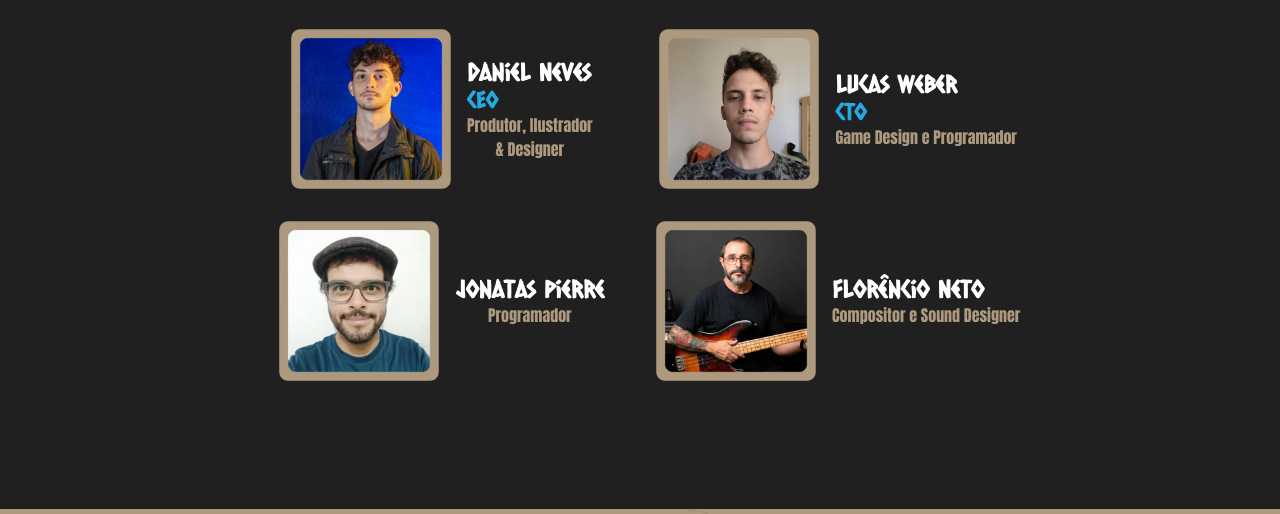
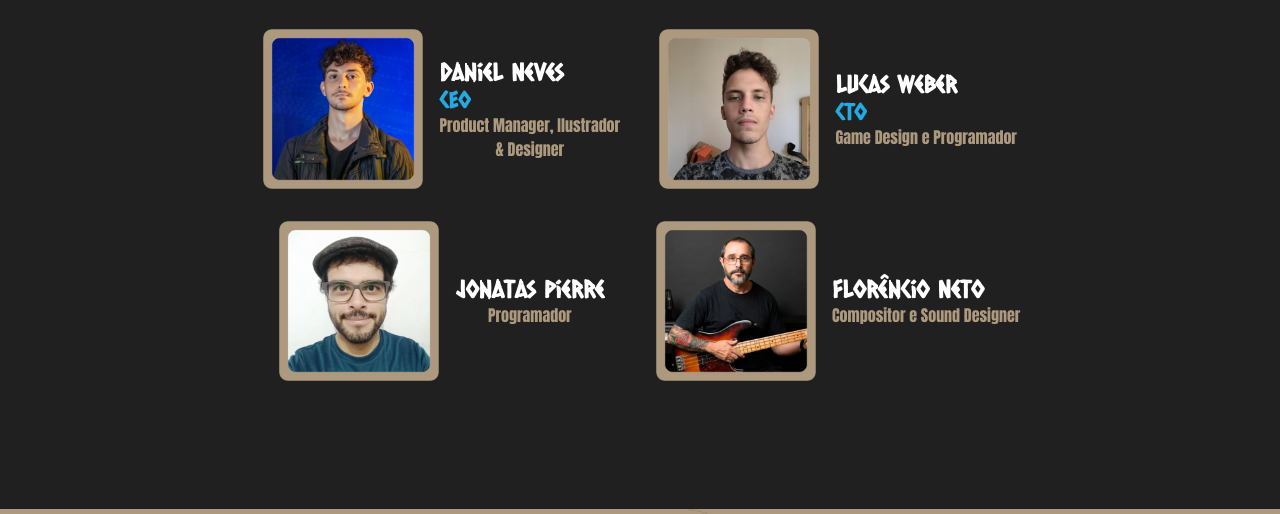
Before and after one commit to danielneves2006/Site_Teras, a plain HTML site: page Equipe/equipe.html in a window 1280 px wide. Shown: the part 1581-2095 px from the top of the page. Drawn offline with Linux system fonts and the light colour scheme; files whose address does not match are found by name.

Commit message:
Update cargo Daniel

```diff
--- a/Equipe/equipe.html
+++ b/Equipe/equipe.html
@@ -52,7 +52,7 @@
                     <div>
                         <h2>Daniel Neves</h2>
                         <h3>CEO</h3>
-                        <p>Produtor, Ilustrador <br> & Designer </p>
+                        <p>Product Manager, Ilustrador <br> & Designer </p>
                     </div>
                 </div>
 
```
